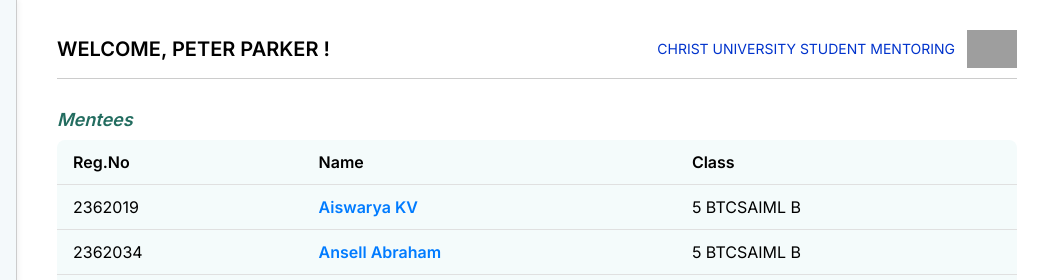
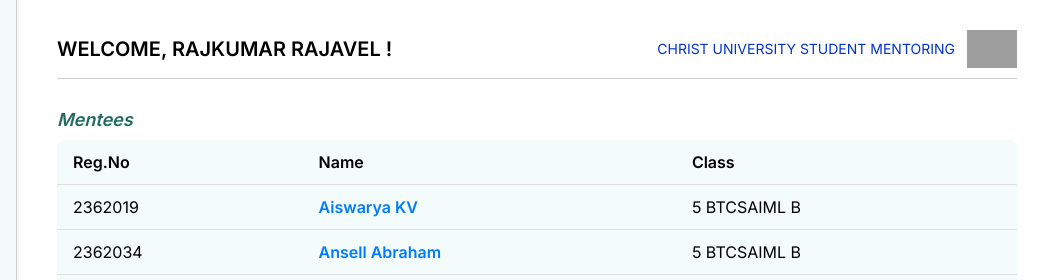
Before and after one commit to KateFrancisx/Mentoring_Website, a plain HTML site: page index.html in a window 1280 px wide. Shown: the top 280 px of the page, 223-1280 px from the left. Drawn offline with Linux system fonts and the light colour scheme; grey boxes are pictures that could not be loaded.

Commit message:
Update index.html

```diff
--- a/index.html
+++ b/index.html
@@ -30,7 +30,7 @@
 
     <main class="main-content">
       <header class="main-header">
-      <h2 class="welcome">WELCOME, PETER PARKER !</h2>
+      <h2 class="welcome">WELCOME, RAJKUMAR RAJAVEL !</h2>
 
       <div class="branding">
         <span class="university-title">CHRIST UNIVERSITY STUDENT MENTORING</span>
```
